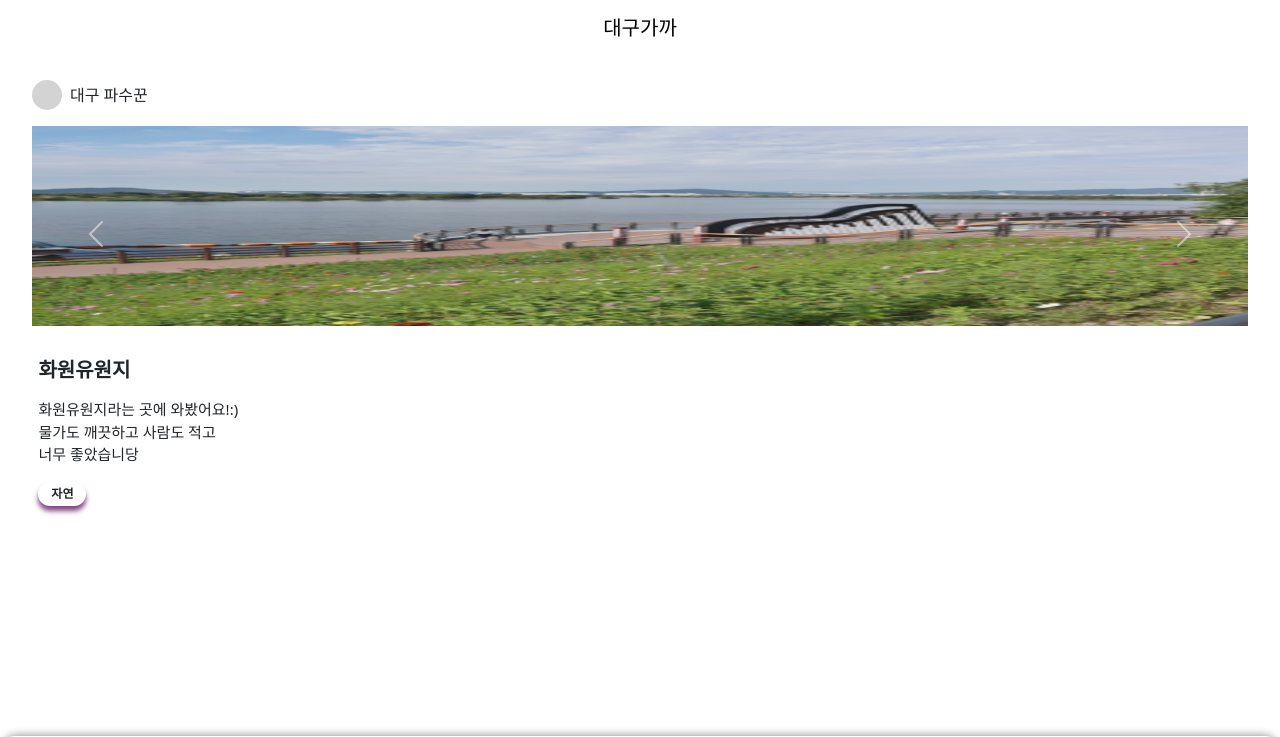
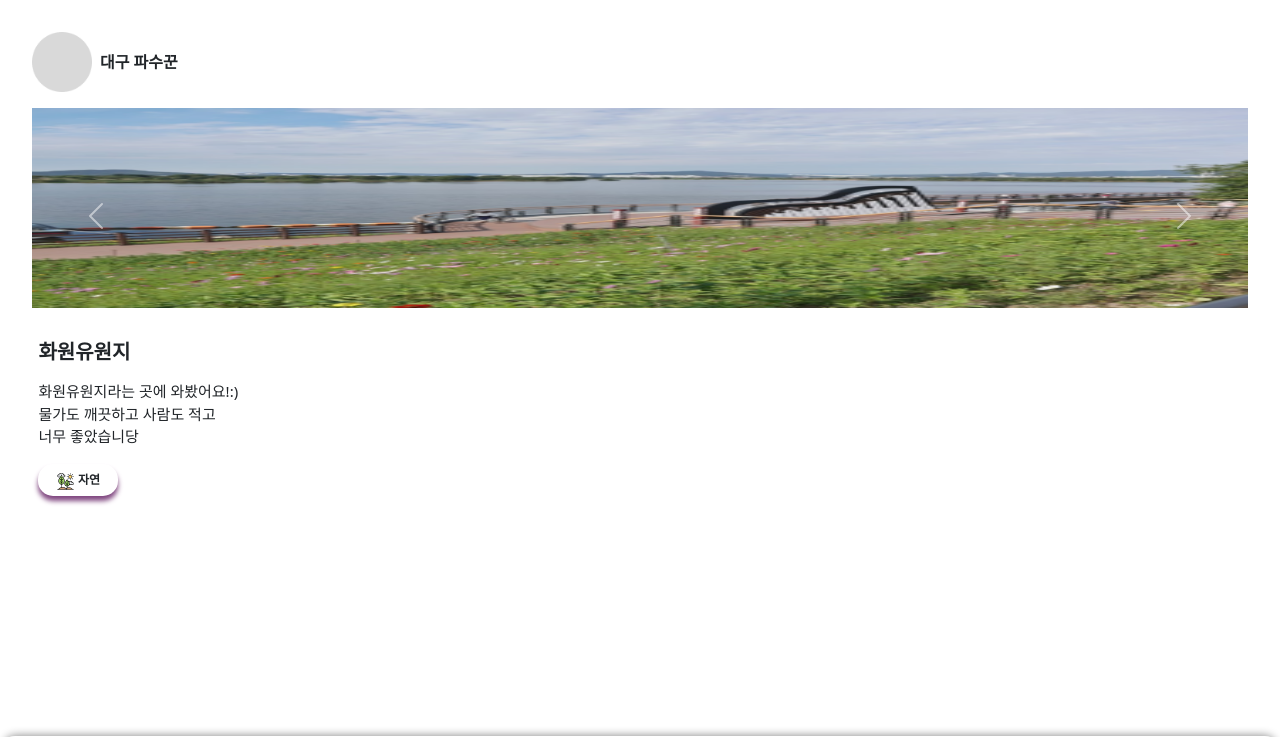
Before and after one commit to yoo0221/2022-hackathon, a Django app: page /detail/ in a window 1280 px wide. Shown: the top 737 px of the page. Run offline with Django 4.2, Linux system fonts and the light colour scheme.

Commit message:
temp update

```diff
--- a/daegu/main/static/css/style.css
+++ b/daegu/main/static/css/style.css
@@ -1,10 +1,12 @@
+@import url('https://fonts.googleapis.com/css2?family=Jua&display=swap');
+
 /*header*/
 .header-format{
     position:fixed;
     top:0;
     left:0;
     right:0;
-    height:3.5rem;
+    height:4.5rem;
     background-color:white;
     display:flex;
     justify-content:center;
@@ -12,9 +14,11 @@
 }
 
 .header-text{
-    margin:0;
-    color:black;
-    font-size:20px;
+    font-family: 'Jua', sans-serif;
+    margin:3rem;
+    color:purple;
+    font-size:30px;
+    font-weight:bold;
 }
 
 /*search*/
@@ -94,10 +98,7 @@
 }
 
 .writer-img{
-    height:30px;
-    width:30px;
-    background-color:lightgray;
-    border-radius:100px;
+    height:60px;
 }
 
 .writer{
@@ -127,9 +128,10 @@
     border-radius:15px;
     display:flex;
     align-items:center;
-    justify-content:center;
-    width:3rem;
-    height:1.5rem;
+    justify-content:space-around;
+    padding:0 1rem;
+    width:5rem;
+    height:2rem;
     box-shadow:0px 5px 5px rgb(129, 72, 129);
 }
 
--- a/daegu/main/templates/detail.html
+++ b/daegu/main/templates/detail.html
@@ -10,18 +10,14 @@
     <link href="https://cdn.jsdelivr.net/npm/bootstrap@5.2.1/dist/css/bootstrap.min.css" rel="stylesheet" integrity="sha384-iYQeCzEYFbKjA/T2uDLTpkwGzCiq6soy8tYaI1GyVh/UjpbCx/TYkiZhlZB6+fzT" crossorigin="anonymous">
 </head>
 <body>
-    <!--header-->
-    <div class="header-format" >
-        <p class="header-text">대구가까</p>
-    </div>
 
     <!--posting-->
-    <section style="padding-top:5rem; padding-left:0;">
+    <section style="margin-top:2rem; padding-left:0;">
 
         <!--posting/writer-->
         <div class="writer-box">
-            <div class="writer-img"></div>
-            <div class="writer"><p style="margin:0;">대구 파수꾼</p></div>
+            <img style="height:60px;" src="{% static 'img/user-img.png' %}">
+            <div class="writer"><p style="margin:0; font-weight:bold;">대구 파수꾼</p></div>
         </div>
 
         <!--posting/images-->
@@ -51,7 +47,10 @@
         <div class="text-box">
             <h1 class="text-title">화원유원지</h1>
             <p class="text-content">화원유원지라는 곳에 와봤어요!:) <br>물가도 깨끗하고 사람도 적고 <br>너무 좋았습니당</p>
-            <div class="type-box"><p class="type-text">자연</p></div>
+            <div class="type-box">
+                <div><img src="{% static 'img/nature.png' %}"></div>
+                <p class="type-text">자연</p>
+            </div>
         </div>
 
     </section>
--- a/daegu/main/templates/home.html
+++ b/daegu/main/templates/home.html
@@ -7,12 +7,16 @@
     <meta name="viewport" content="width=device-width, initial-scale=1.0">
     <title>대구가까</title>
     <link rel="stylesheet" href="{% static 'css/style.css' %}" />
+    <link rel="preconnect" href="https://fonts.googleapis.com">
+    <link rel="preconnect" href="https://fonts.gstatic.com" crossorigin>
+    <link href="https://fonts.googleapis.com/css2?family=Jua&display=swap" rel="stylesheet">
     <link href="https://cdn.jsdelivr.net/npm/bootstrap@5.2.1/dist/css/bootstrap.min.css" rel="stylesheet" integrity="sha384-iYQeCzEYFbKjA/T2uDLTpkwGzCiq6soy8tYaI1GyVh/UjpbCx/TYkiZhlZB6+fzT" crossorigin="anonymous">
+
 </head>
 <body>
     <!--header-->
     <div class="header-format" >
-        <p class="header-text">대구가까</p>
+        <h1 class="header-text">대구가까</h1>
     </div>
 
     <!--search-->
```
Also changed, not shown: daegu/main/static/img/nature.png (added), daegu/main/static/img/user-img.png (added).
